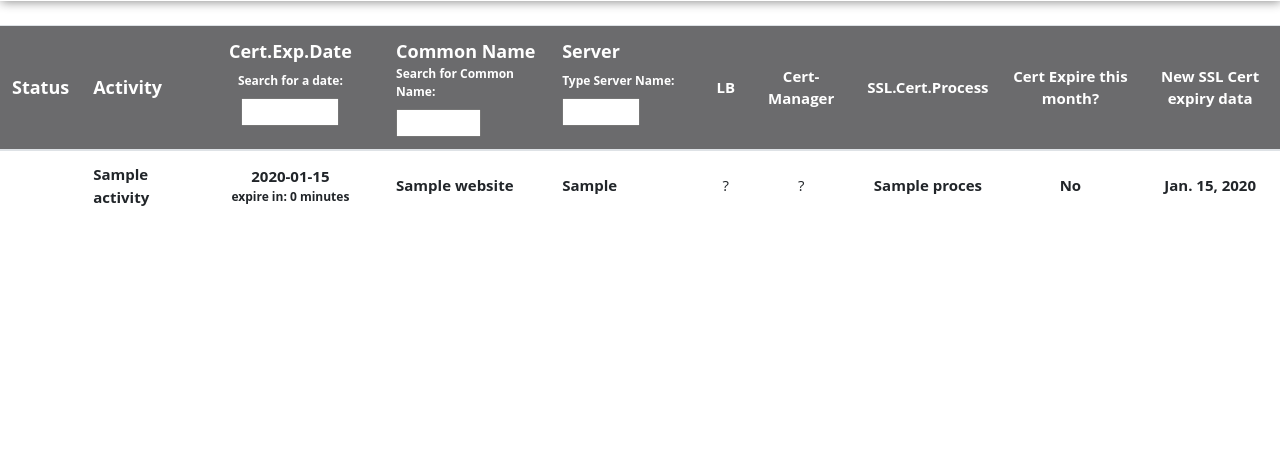
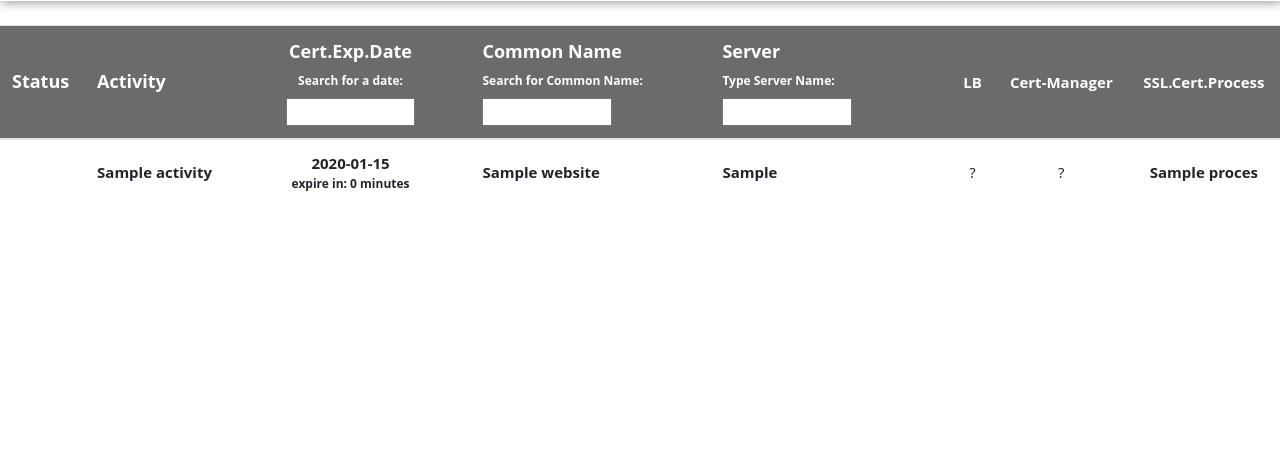
Before and after one commit to UoEMainLibrary/LDDT_Sites_and_Systems_Tracking, a Django app: template lddt_app/templates/website/websites_home.html in a window 1280 px wide. Shown: the part 142-602 px from the top of the page. Run offline with Django 3.2, Linux system fonts and the light colour scheme; the template is opened without the code that fills it: values that come from a table or form of the project are taken from there, others are empty; tables that the repository leaves empty hold one stand-in row (values such as "Sample post"); parts of the project's set-up code (start-up, migrations or seed data) failed here and were passed over; some web fonts are replaced.

Commit message:
automated certs dates set

```diff
--- a/lddt_app/templates/website/websites_home.html
+++ b/lddt_app/templates/website/websites_home.html
@@ -140,8 +140,7 @@ background-color:#6B6B6D for table header;
         <th scope="col" style="font-size: 15px; text-align: center;vertical-align: middle">Cert-Manager</th>
     <!-- SSL CERT PROCESS column -------------------------------------------------------------------------------------->
         <th scope="col" style="font-size: 15px; text-align: center;vertical-align: middle">SSL.Cert.Process</th>
-        <th scope="col" style="font-size: 15px; text-align: center;vertical-align: middle">Cert Expire this month?</th>
-        <th scope="col" style="font-size: 15px; text-align: center;vertical-align: middle">New SSL Cert expiry data</th>
+
     </tr>
 
     {% for website in websites %}
@@ -160,8 +159,8 @@ background-color:#6B6B6D for table header;
             {% endif %}
             <th style="vertical-align: middle;">{{ website.activity }}</th>
 
-            <th style="vertical-align: middle; text-align: center">{{ website.ssl_expiry_date|date:"Y-m-d" }} <br>
-                <p style="font-size: 12px">expire in: {{ website.ssl_expiry_date|timeuntil }}</p>
+            <th style="vertical-align: middle; text-align: center">{{ website.ssl_expiry_date_new|date:"Y-m-d" }} <br>
+                <p style="font-size: 12px">expire in: {{ website.ssl_expiry_date_new|timeuntil }}</p>
             </th>
 
             <th style="vertical-align: middle">{{ website.common_name }}</th>
@@ -190,8 +189,6 @@ background-color:#6B6B6D for table header;
             {% endif %}
 
             <th style="vertical-align: middle; border-top: 1px solid black;text-align: center;">{{ website.ssl_cert_process }}</th>
-            <th style="vertical-align: middle; border-top: 1px solid black;text-align: center;">{{ website.ssl_exp_date_year_month }}</th>
-            <th style="vertical-align: middle; border-top: 1px solid black;text-align: center;">{{ website.ssl_expiry_date_new }}</th>
         </tr>
     </tbody>
     {% endfor %}
```
